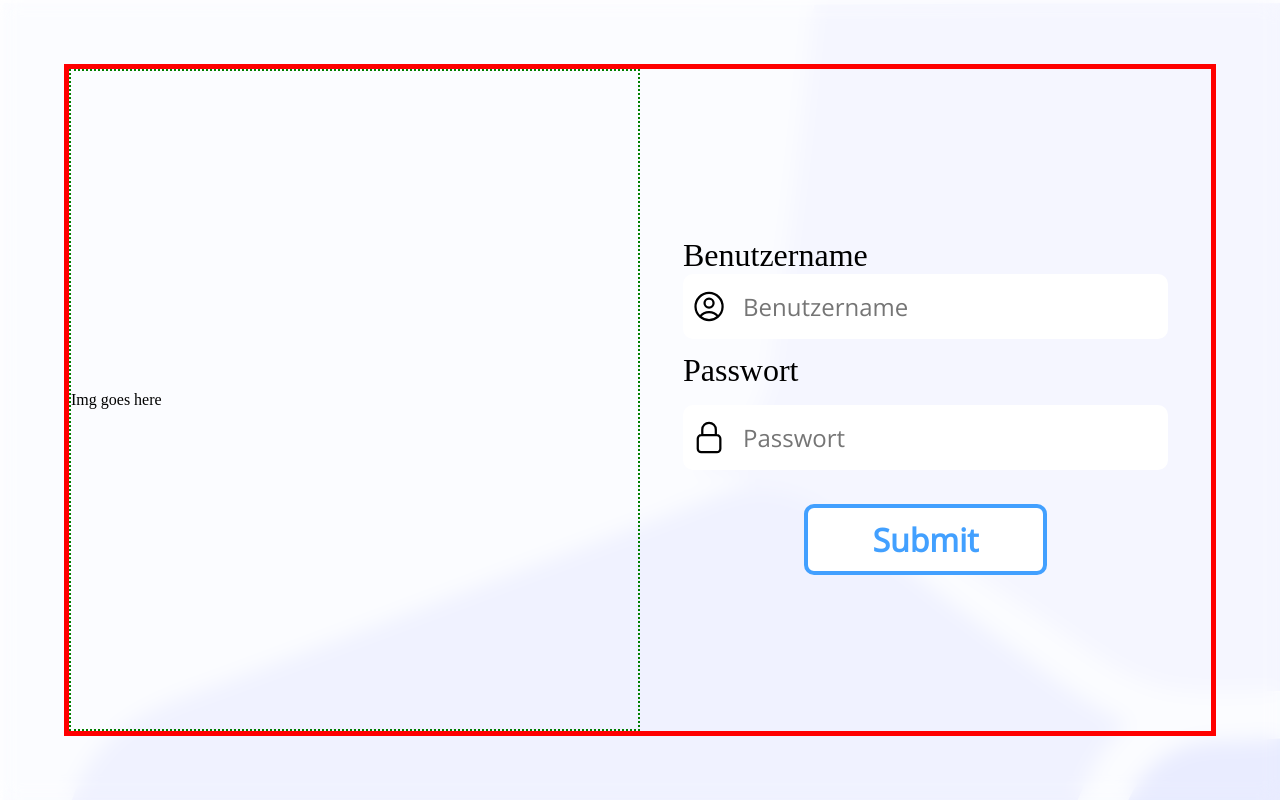
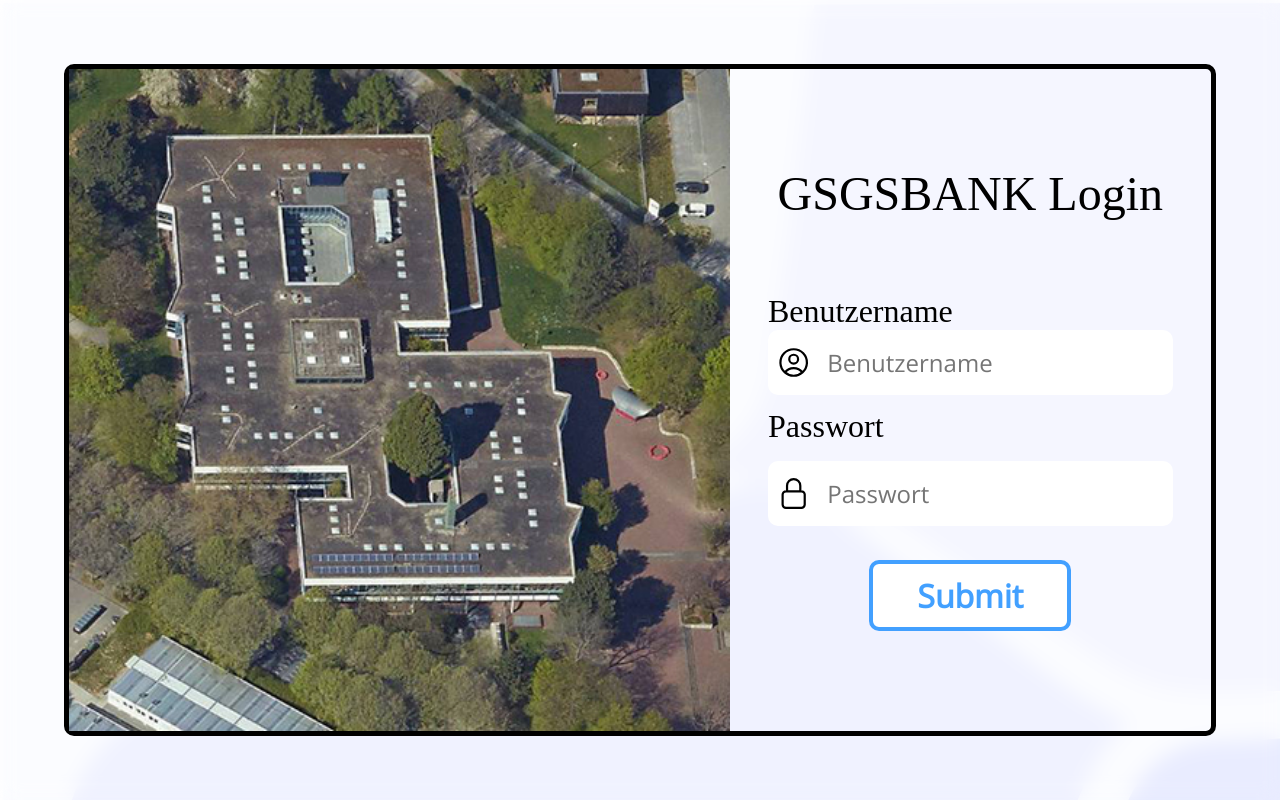
Before and after one commit to gsgdev/gaukeley-frontend, a SvelteKit app: page /login in a window 1280 px wide. Built offline with nearby package versions, Linux system fonts and the light colour scheme.

Commit message:
added header to login page

```diff
--- a/src/components/login/Header.svelte
+++ b/src/components/login/Header.svelte
@@ -1,7 +1,13 @@
 <h1 class="header">GSGBANK</h1>
 
+<!--! IMPORTANT: Not sure if we use that -->
+
 <style>
+
 	.header {
+		display: none;
+	}
+	/* .header {
 		display: static;
 		width: 100%;
 		font-size: 3rem;
@@ -10,9 +16,9 @@
 		font-weight: bold;
 	}
 
-    @media (min-width: 1200px) {
-        .header {
-            display: none;
-        }
-    }
+	@media (ma-width: 1200px) {
+		.header {
+			display: none;
+		}
+	} */
 </style>
--- a/src/components/login/LoginImage.svelte
+++ b/src/components/login/LoginImage.svelte
@@ -1,17 +1,20 @@
 <div class="img-wrapper">
-	<p>Img goes here</p>
+    <img src="/school.jpeg" alt="GSG Stuttgart" />
 </div>
 
 <style>
 	.img-wrapper {
 		display: none;
-		border: 2px dotted green;
 	}
 	@media (min-width: 1200px) {
+        img {
+            height: 100%;
+        }
 		.img-wrapper {
 			display: flex;
 			flex-direction: column;
 			justify-content: center;
+            height: 100%;
 		}
 	}
 </style>
--- a/src/components/login/form/LoginForm.svelte
+++ b/src/components/login/form/LoginForm.svelte
@@ -8,6 +8,7 @@
 </script>
 
 <form on:submit|preventDefault={handleSubmit}>
+    <h1 class="login-header margin-bottom">GSGSBANK Login</h1>
 	<label for="username">Benutzername</label>
 	<div class="underline">
 		<div class="input-wrapper">
@@ -58,6 +59,14 @@
 <style lang="scss">
 	$clr-login-button: #42a0ff;
 
+    .login-header {
+        display: flex;
+        flex-direction: row;
+        justify-content: center;
+    }
+    .margin-bottom {
+        margin: 0 0 4rem 0;
+    }
     .margin-top {
         margin: 1rem 0 0 0;
     }
--- a/src/routes/dashboard/+page.server.ts
+++ b/src/routes/dashboard/+page.server.ts
@@ -7,6 +7,8 @@ export const load = (async ({ cookies }) => {
 
     if (sessionId === undefined) {throw redirect(302, '/login')}
 
+    // const validUser = await fetch("https://www.philippdev.de/")
+
     return {
         post: {
             session: sessionId,
--- a/src/routes/dashboard/+page.svelte
+++ b/src/routes/dashboard/+page.svelte
@@ -9,4 +9,6 @@
 	<title>GSGBANK | DASHBOARD</title>
 </svelte:head>
 
+
+<h1>Your : {data.post.user}</h1>
 <h1>Your session id is: {data.post.session}</h1>
--- a/src/routes/login/+page.svelte
+++ b/src/routes/login/+page.svelte
@@ -33,8 +33,8 @@
 		justify-content: center;
 	}
 	.content-wrapper {
-		width: 100%;
-		height: 100%;
+        max-width: 100%;
+		max-height: 100%;
 	}
 
 	.login-wrapper {
@@ -56,7 +56,9 @@
 		.content-wrapper {
 			display: grid;
 			grid-template-columns: repeat(2, 1fr);
-			border: 5px solid red;
+            border-radius: 10px;
+			border: 5px solid black;
+            height: 100%;
 		}
 		.login-wrapper {
 			padding: 5%;
```
Lines whose indentation alone changed are shown as unchanged.
